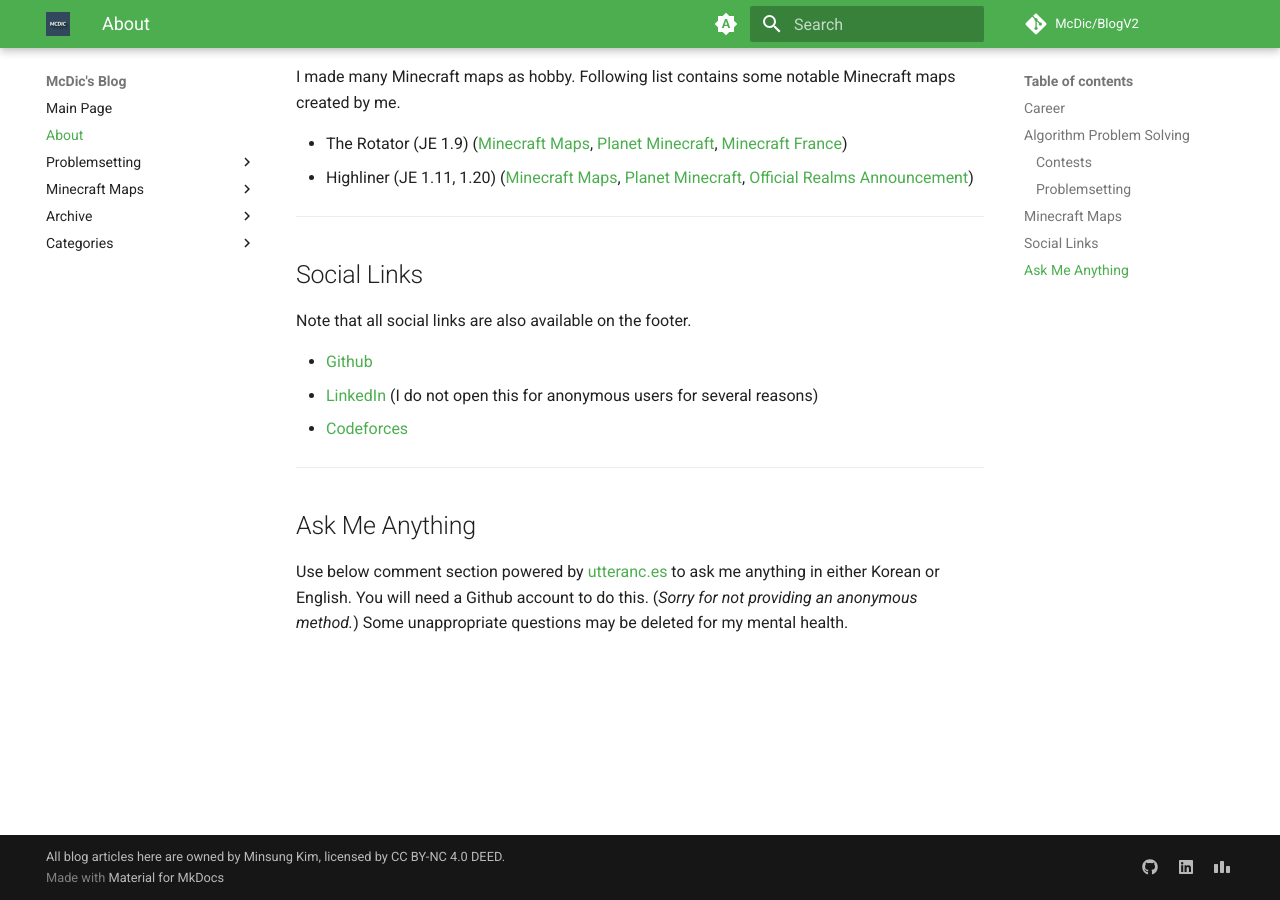
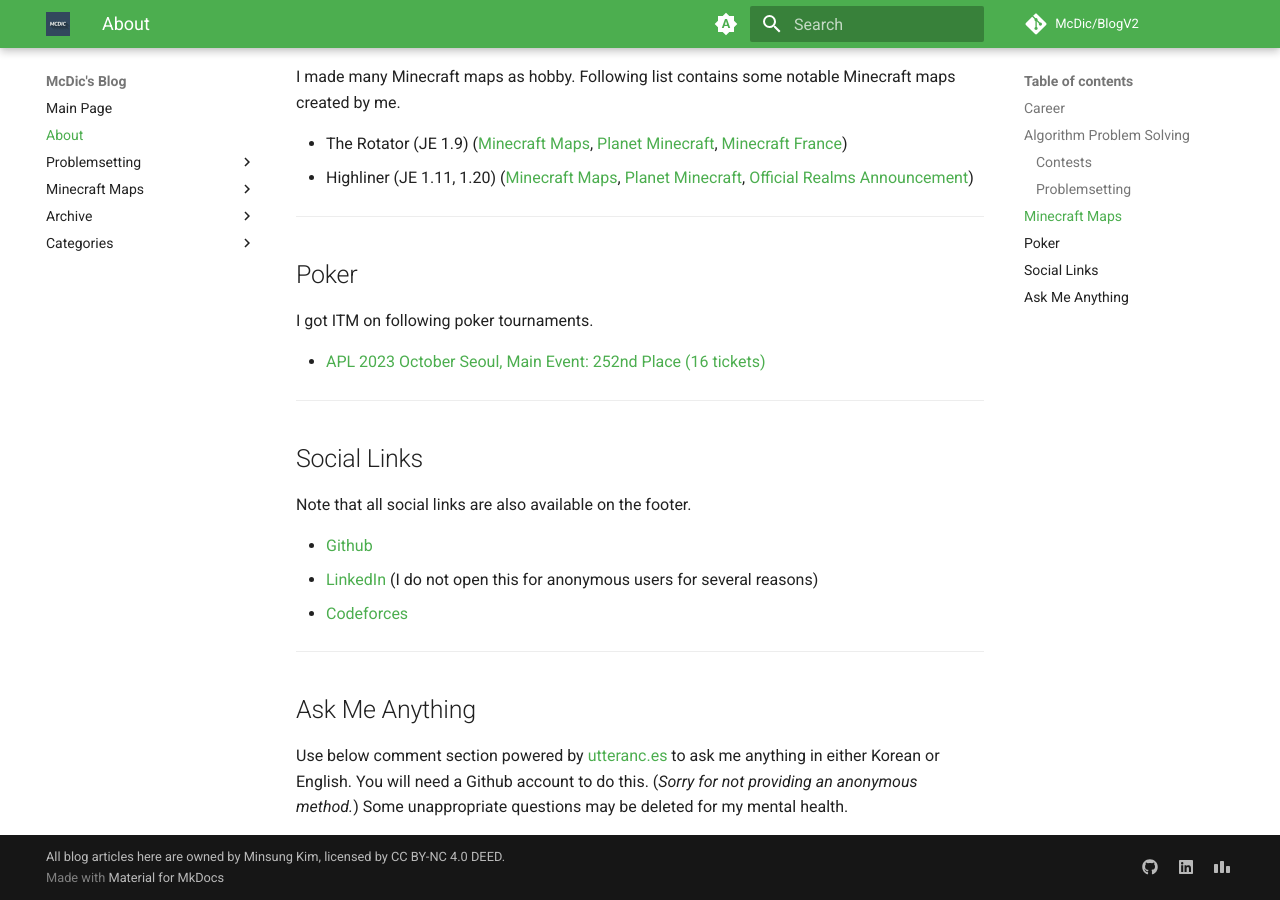
Before and after one commit to McDic/BlogV2, an MkDocs documentation site: the page built from docs/about.md, in a window 1280 px wide and 900 px high, scrolled down 1155 px. Built offline with MkDocs 1.6.1 and Material for MkDocs 9.7.7, drawn with Linux system fonts in a browser that asks for light colours; comment, search, counter and statistics services are not loaded.

Commit message:
Added poker in `about.md`

```diff
--- a/docs/about.md
+++ b/docs/about.md
@@ -45,6 +45,14 @@
 
 ---
 
+## Poker
+
+I got ITM on following poker tournaments.
+
+- [APL 2023 October Seoul, Main Event: 252nd Place (16 tickets)](https://www.acepokerleague.com/post/2-main-event-result)
+
+---
+
 ## Social Links
 
 Note that all social links are also available on the footer.
```
